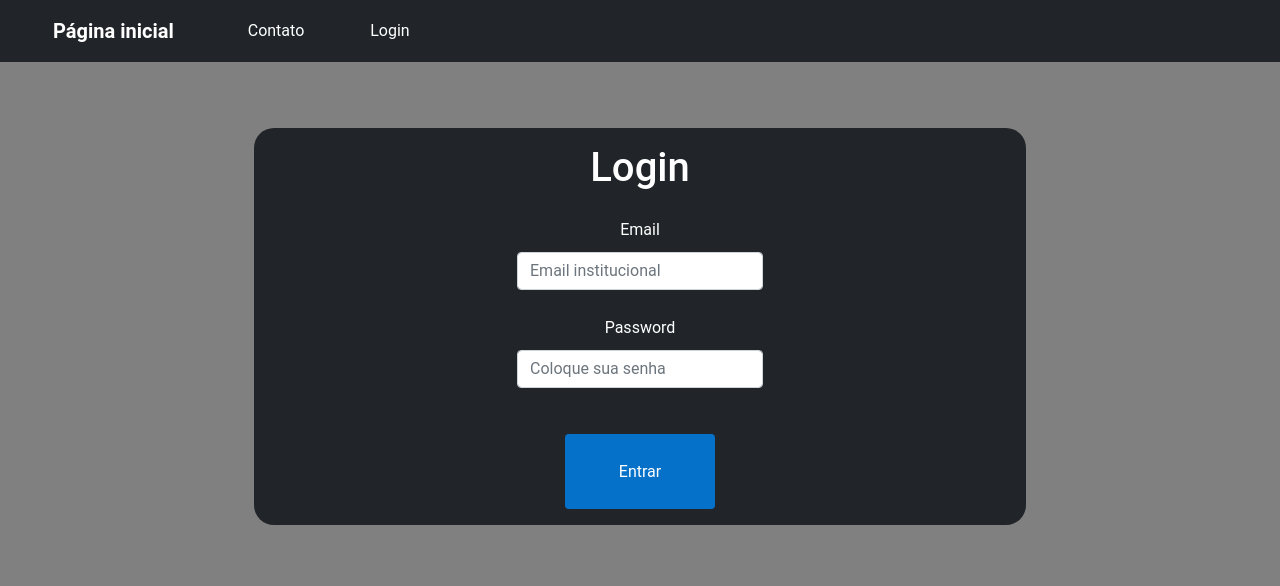
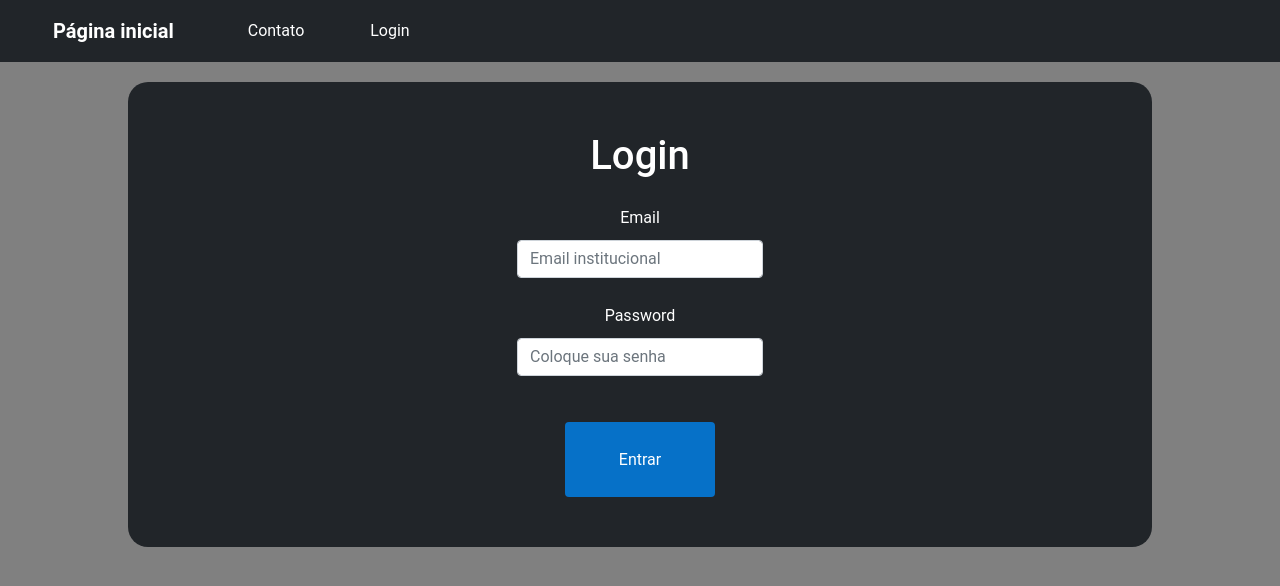
Before and after one commit to AbyssalSire/manutencao-software-SO37A-ES71-2021-2, a React (Create React App) app: page /login in a window 1280 px wide. Shown: the top 586 px of the page. Built offline with nearby package versions, Linux system fonts and the light colour scheme.

Commit message:
ajustar estilo da tela de login

```diff
--- a/src/view/login/index.js
+++ b/src/view/login/index.js
@@ -63,8 +63,10 @@ function Login() {
   return (
     <body>
       <NavBar />
-      <form className="login-content" action="../paginas/index.html">
-        <div className="login-content container p-3 my-3 bg-dark text-white">
+      <form
+        className="bg-dark text-white login-content"
+        action="../paginas/index.html">
+        <div className=" ">
           {useSelector((state) => state.usuarioLogado) > 0 ? (
             <Redirect to="/"></Redirect>
           ) : null}
--- a/src/view/login/login.css
+++ b/src/view/login/login.css
@@ -1,7 +1,7 @@
 .login-content {
   min-width: 80%;
   margin: 20px auto;
-  padding: 30px;
+  padding: 50px;
   border-radius: 20px;
   text-align: center;
 }
```
